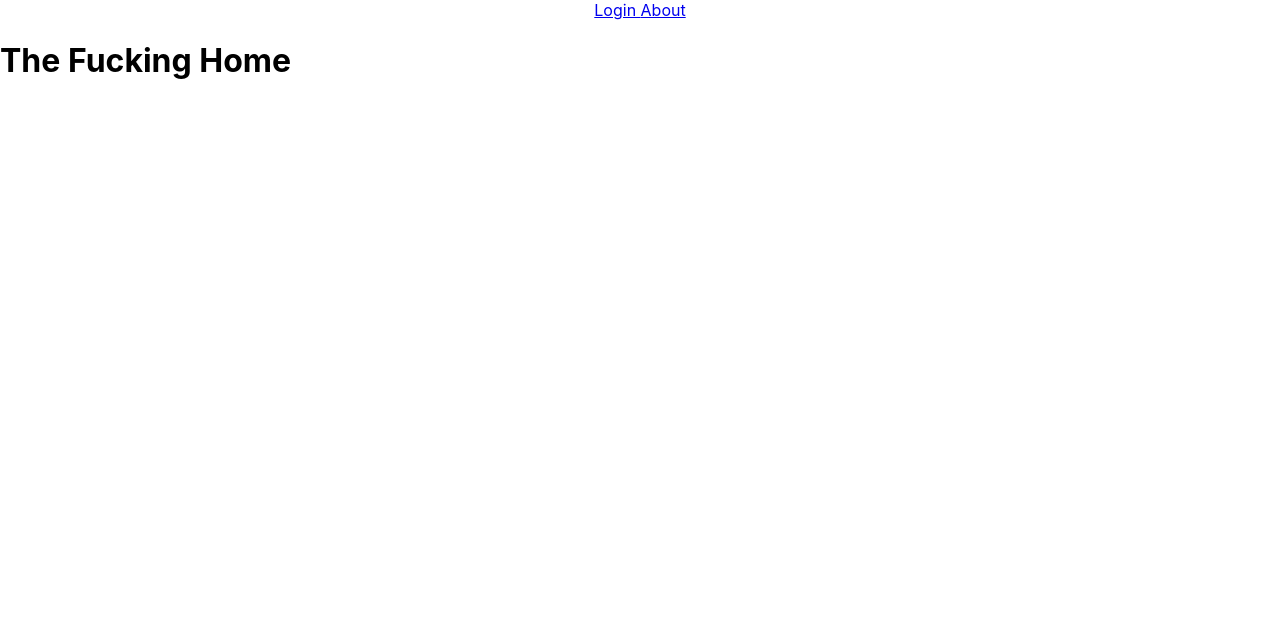
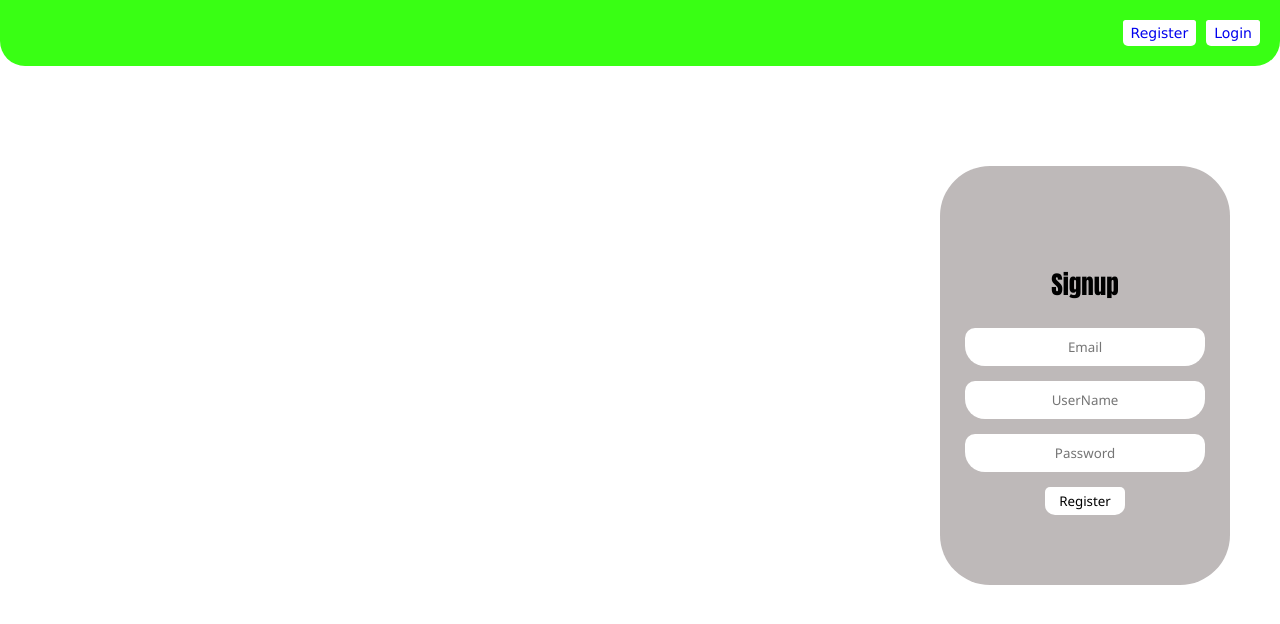
Before and after one commit to Bheemesh1706/Trio-Backend, a React (Create React App) app in the folder frontend/: page / in a window 1280 px wide. Shown: the top 624 px of the page. Built offline with nearby package versions, Linux system fonts and the light colour scheme.

Commit message:
Login and Register form front end completed

```diff
--- a/frontend/src/App.css
+++ b/frontend/src/App.css
@@ -1,38 +1,116 @@
-.App {
-  text-align: center;
+* {
+    margin: 0%;
+
 }
 
-.App-logo {
-  height: 40vmin;
-  pointer-events: none;
+input:focus {
+    outline: none;
 }
 
-@media (prefers-reduced-motion: no-preference) {
-  .App-logo {
-    animation: App-logo-spin infinite 20s linear;
-  }
+body {
+    background-color: #ffffff;
 }
 
-.App-header {
-  background-color: #282c34;
-  min-height: 100vh;
-  display: flex;
-  flex-direction: column;
-  align-items: center;
-  justify-content: center;
-  font-size: calc(10px + 2vmin);
-  color: white;
+.navStyle {
+    display: grid;
+    background-color: #39FF14;
+    padding: 15px;
+    grid-auto-rows: auto;
+    border-bottom-right-radius: 25px;
+    border-bottom-left-radius: 25px;
 }
 
-.App-link {
-  color: #61dafb;
+nav li {
+    display: block;
+    float: right;
+    margin: 5px;
+    padding: 5px 8px 5px 8px;
+    background-color: white;
+    font-size: 14px;
+    font-family: 'Lucida Sans', 'Lucida Sans Regular', 'Lucida Grande', 'Lucida Sans Unicode', Geneva, Verdana, sans-serif;
+    font-weight: normal;
+    border-bottom-right-radius: 5px;
+    border-bottom-left-radius: 5px;
+    border-top-right-radius: 2.5px;
+    border-top-left-radius: 2.5px;
+
 }
 
-@keyframes App-logo-spin {
-  from {
-    transform: rotate(0deg);
-  }
-  to {
-    transform: rotate(360deg);
-  }
+nav li a {
+    text-decoration: none;
 }
+
+nav li:hover {
+    background-color: #d3cdcd;
+    transition: 0.5s;
+}
+
+
+
+.main {
+    display: flex;
+    min-height: 100vh;
+    align-items: stretch;
+}
+
+.main .left,
+.main .right {
+    flex: 1;
+}
+
+.main .right {
+    padding: 50px;
+}
+
+.main .right form {
+    display: flex;
+    flex-direction: column;
+    margin: 50px 0px 0 300px;
+    padding-top: 100px;
+    padding-bottom: 70px;
+    padding-left: 25px;
+    padding-right: 25px;
+    background-color: #BEB9B9;
+    border-radius: 50px;
+}
+
+.main .right form button {
+    margin: 0 80px;
+    padding: 5px;
+    border-radius: 5px;
+    font-family: 'Segoe UI', Tahoma, Geneva, Verdana, sans-serif;
+    border: none;
+    border-top-left-radius: 5px;
+    border-top-right-radius: 5px;
+    border-bottom-left-radius: 10px;
+    border-bottom-right-radius: 10px;
+    background-color: white;
+    transition: 0.4s;
+    cursor: pointer;
+    outline: none;
+
+}
+
+.main .right form button:hover {
+    background-color: #e7e7e7;
+}
+
+.main .right form input {
+    text-align: center;
+    font-family: 'Segoe UI', Tahoma, Geneva, Verdana, sans-serif;
+    padding: 10px;
+    margin-bottom: 15px;
+    border-top-left-radius: 10px;
+    border-top-right-radius: 10px;
+    border-bottom-left-radius: 20px;
+    border-bottom-right-radius: 20px;
+    border: none;
+}
+
+.main .right form label {
+    text-align: center;
+    padding-bottom: 25px;
+    font-family: Impact, Haettenschweiler, 'Arial Narrow Bold', sans-serif;
+    font-size: 25px;
+    font-weight: lighter;
+}
--- a/frontend/src/App.js
+++ b/frontend/src/App.js
@@ -4,30 +4,32 @@ import {
   BrowserRouter as Router,
   Switch,
   Route,
-  Link
 } from "react-router-dom";
+ import Navbar from './Components/nav'
+import { Form } from './LoginComponent/form';
 
-import {About,Home} from './about'
+
 
 function App() {
   return (
     <Router>
     <div className="App">
-
-       <Link exact={true} to="/"> Login </Link>
-       <Link exact={true} to="/about"> About </Link>
+        <Navbar/>
+        <div className="main">
+        <div className="left"></div>
+        <Switch>
+          <Route path="/login">
+            <Form page="Login"/>
+          </Route>
+          <Route path="/">
+            <Form page="Register"/>
+          </Route>
+        </Switch>
+        </div>
 
     </div>
 
-    <Switch>
-           <Route path = "/about">
-                <About/>
-          </Route>
-          <Route path = "/">
-                <Home/>
-          </Route>
 
-    </Switch>
   </Router>);
 }
 
--- /dev/null
+++ b/frontend/src/Components/nav.jsx
@@ -0,0 +1,17 @@
+import React from "react";
+
+export default function Navbar(){
+
+    return (<div className ="navStyle">
+            <nav>
+                <ul>
+                        <li>
+                            <a href='/login'>Login</a>
+                        </li>
+                        <li>
+                            <a href='/'>Register</a>
+                        </li>
+                </ul>
+            </nav>
+    </div>);
+}
--- /dev/null
+++ b/frontend/src/LoginComponent/form.jsx
@@ -0,0 +1,31 @@
+import React from "react";
+
+function Form ({page})
+{
+
+    function handleLogin(e)
+    {
+        e.preventDefault()
+        console.log('login')
+    }
+
+    function handleRegister(e)
+    {
+        e.preventDefault()
+        console.log('Register')
+    }
+
+
+    return(<div className="right">
+        <form onSubmit={page==='Register'? handleRegister:handleLogin}>
+            <label>{page=='Register'?'Signup':'Login'}</label>
+            {page==='Register'&&<input type='email' id='email' placeholder="Email"/>}
+            <input type="text" id="uname" placeholder="UserName"/>
+            <input type="password" id="password" placeholder="Password" />
+            <button type='submit'>{page}</button>
+        </form>
+    </div>
+    );
+}
+
+export {Form};
--- a/frontend/src/about.jsx
+++ /dev/null
@@ -1,29 +0,0 @@
-import React from "react";
-import {
-  BrowserRouter as Router,
-  Switch,
-  Route,
-  Link
-} from "react-router-dom";
-
-
-function About(){
-
-      return (<div>
-       <h1> The about page </h1>
-    </div>
-
-    );
-}
-
-function Home() {
-
-    return (<div>
-       <h1> The Fucking Home</h1>
-    </div>
-
-    );
-}
-
-
-export {About,Home};
--- a/frontend/src/index.js
+++ b/frontend/src/index.js
@@ -1,6 +1,5 @@
 import React from 'react';
 import ReactDOM from 'react-dom';
-import './index.css';
 import App from './App';
 
 
```
